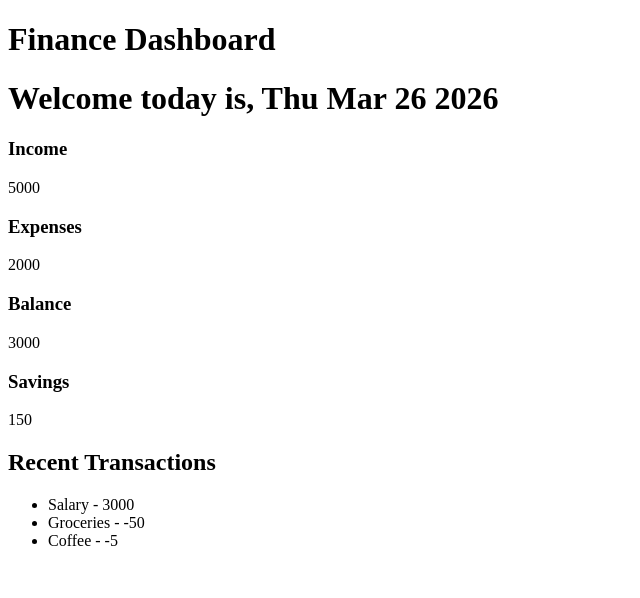
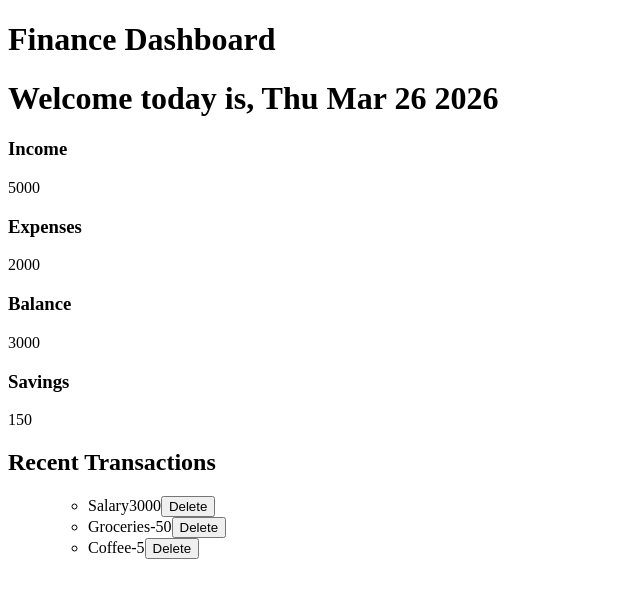
Before and after one commit to edvillatoro2/finance-dashboard, a Nuxt app: page / in a window 1280 px wide. Shown: the top 598 px of the page, without its empty margins (0-640 px from the left). Built offline with nearby package versions, Linux system fonts and the light colour scheme.

Commit message:
adds transactionList component and logic to homepage

```diff
--- a/app/pages/index.vue
+++ b/app/pages/index.vue
@@ -10,11 +10,15 @@
     </section>
     <section>
       <h2>Recent Transactions</h2>
-      <ul>
+      <!-- <ul>
         <li v-for="transaction in transactions" :key="transaction.id">
           {{ transaction.text }} - {{ transaction.amount }}
         </li>
-      </ul>
+      </ul> -->
+      <TransactionList
+        :transactions="transactions"
+        @delete="deleteTransactions"
+      />
     </section>
   </div>
 </template>
@@ -23,9 +27,14 @@
 import { ref } from "vue";
 import StatCard from "@/components/StatCard.vue";
 import { useTransactions } from "@/composables/useTransactions";
+import TransactionList from "@/components/TransactionList.vue";
 
 const today = ref(new Date().toDateString());
-const { transactions, income, expenses, balance } = useTransactions();
+const { transactions } = useTransactions();
+
+const deleteTransactions = (id: number) => {
+  transactions.value = transactions.value.filter((t) => t.id !== id);
+};
 </script>
 
 <style scoped></style>
```
